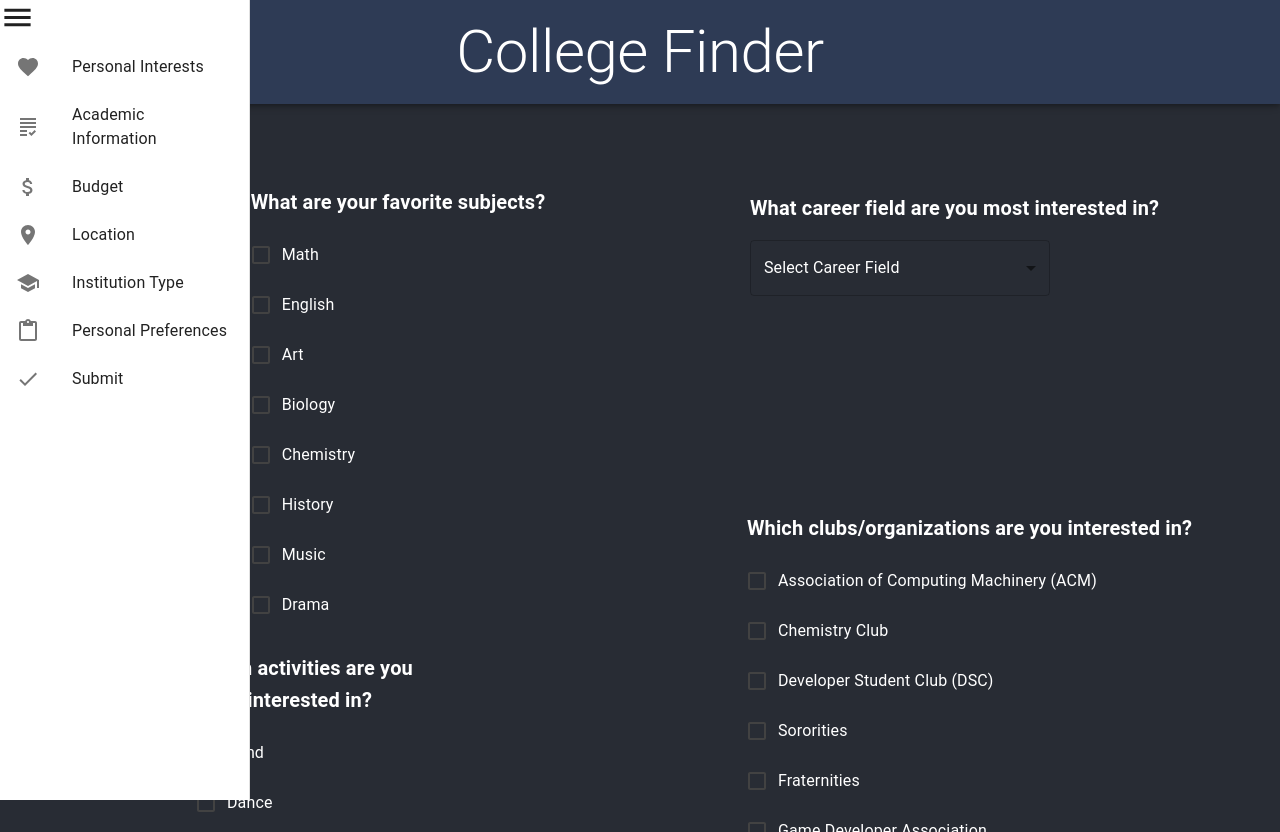
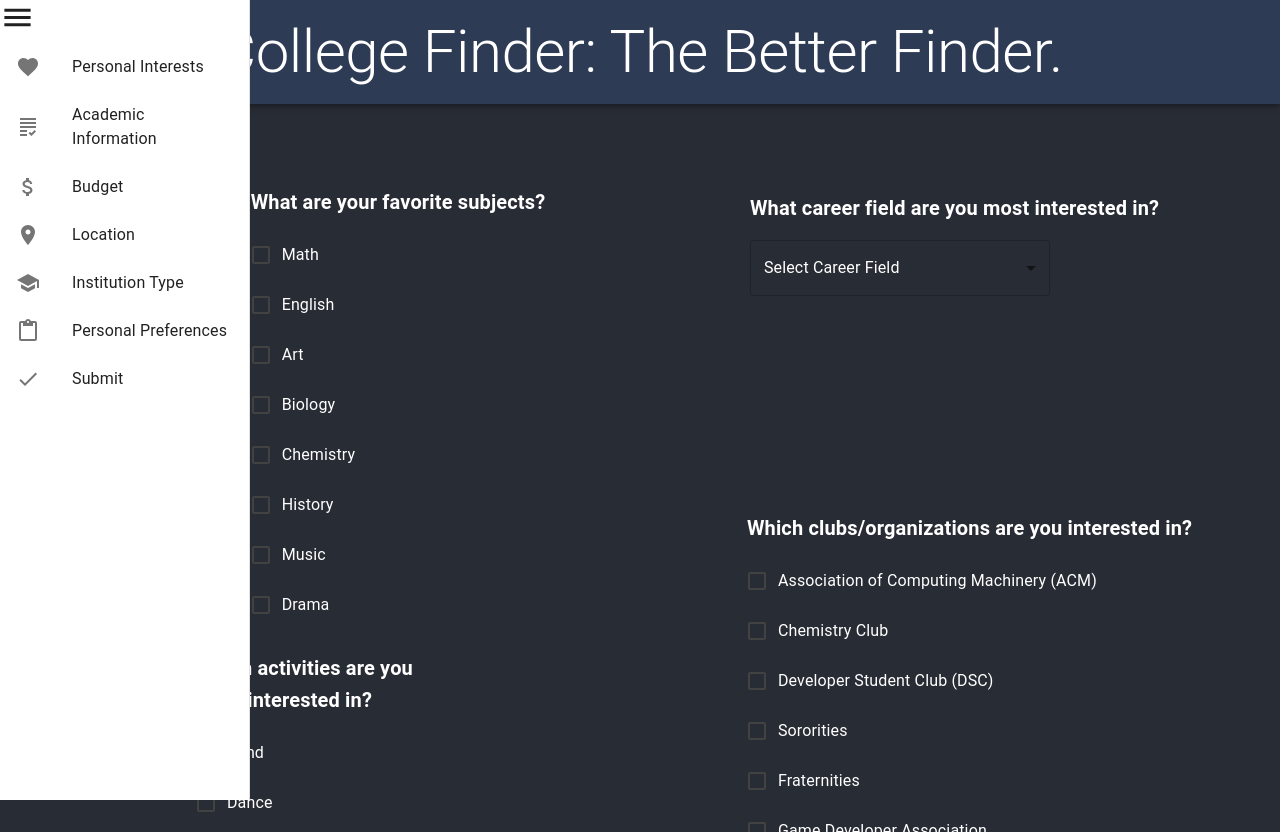
Before and after one commit to EspKid1109/college-finder, a React (Create React App) app: page /personalInt in a window 1280 px wide. Built offline with nearby package versions, Linux system fonts and the light colour scheme.

Commit message:
Changed header

```diff
--- a/package.json
+++ b/package.json
@@ -13,6 +13,7 @@
     "@testing-library/user-event": "^13.5.0",
     "react": "^17.0.2",
     "react-dom": "^17.0.2",
+    "react-router-dom": "^6.3.0",
     "react-scripts": "5.0.0",
     "web-vitals": "^2.1.4"
   },
--- a/src/Components/Homepage/Headerbox.jsx
+++ b/src/Components/Homepage/Headerbox.jsx
@@ -17,7 +17,7 @@ class Headerbox extends Component {
           >
             <Box sx={{ p: 2 }}>
               <Typography variant="h2" align="justify">
-                College Finder
+                College Finder: The Better Finder.
               </Typography>
             </Box>
           </Grid>
```
Also changed, not shown: 1 other file (tests, documents, lock files or other folders).
